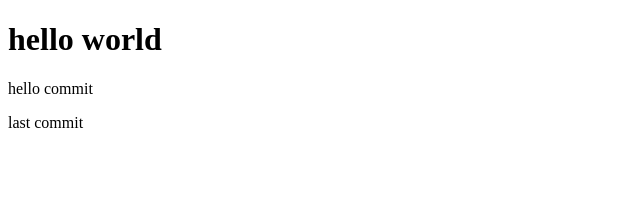
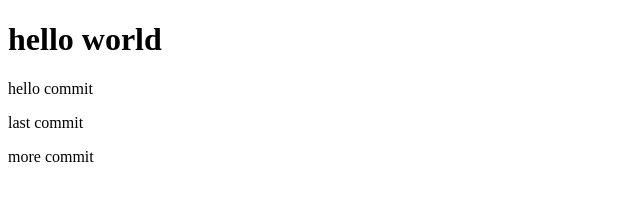
Before and after one commit to wjdgml3834/sourcetreePractice, a plain HTML site: page index.html in a window 1280 px wide. Shown: the whole page, without its empty margins (0-640 px from the left). Drawn offline with Linux system fonts and the light colour scheme.

Commit message:
index 수정

```diff
--- a/index.html
+++ b/index.html
@@ -10,5 +10,6 @@
     <h1>hello world</h1>
     <p>hello commit</p>
     <p>last commit</p>
+    <p>more commit </p>
 </body>
 </html>
```
